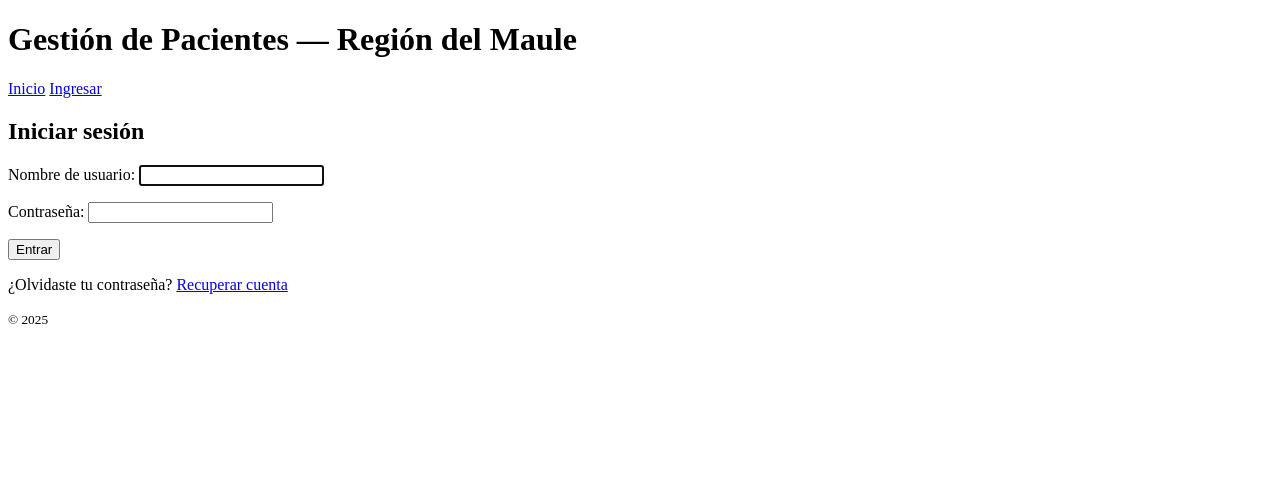
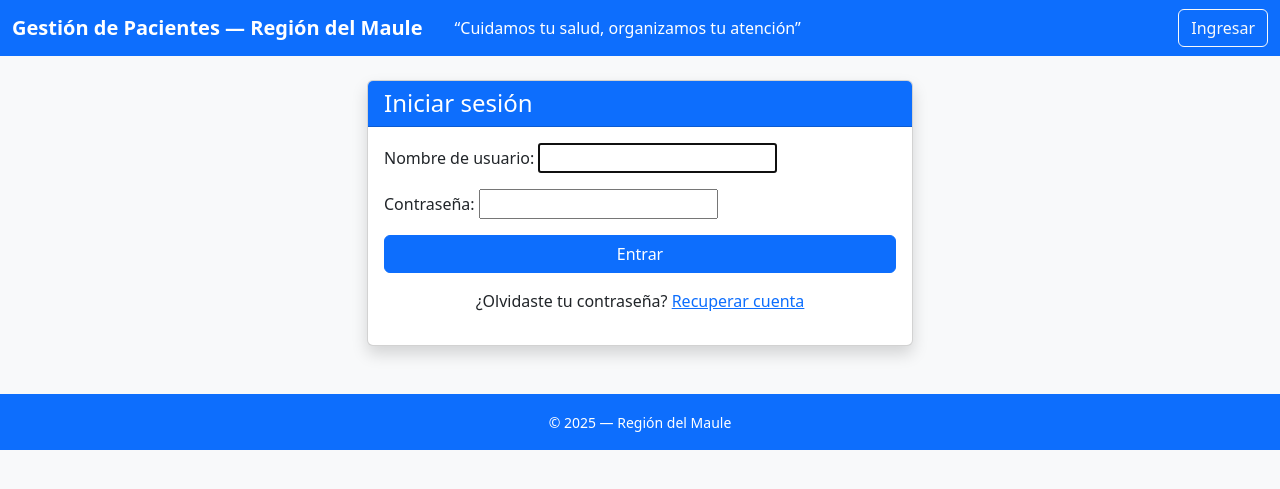
Before and after one commit to Geissen-Rodriguez/salud_maule_EVA4_PIP_GFRG_JAPR_AISO, a Django app: page /login/ in a window 1280 px wide. Shown: the top 489 px of the page. Run offline with Django 5.2, Linux system fonts and the light colour scheme.

Commit message:
Diseño base y login funcional con Bootstrap

```diff
--- a/templates/base.html
+++ b/templates/base.html
@@ -2,31 +2,58 @@
 <html lang="es">
 <head>
   <meta charset="UTF-8">
-  <title>{% block title %}Salud Maule{% endblock %}</title>
+  <title>{% block title %}Gestión de Pacientes — Región del Maule{% endblock %}</title>
+  <!-- Bootstrap CDN -->
+  <link href="https://cdn.jsdelivr.net/npm/bootstrap@5.3.2/dist/css/bootstrap.min.css" rel="stylesheet">
 </head>
-<body>
-  <header>
-    <h1>Gestión de Pacientes — Región del Maule</h1>
-<nav>
-  <a href="{% url 'inicio' %}">Inicio</a>
+<body class="bg-light">
+
+  <!-- Navbar -->
+  <nav class="navbar navbar-expand-lg navbar-dark bg-primary">
+    <div class="container-fluid">
+      <a class="navbar-brand fw-bold" href="{% url 'inicio' %}">
+        Gestión de Pacientes — Región del Maule
+      </a>
+      <span class="navbar-text text-white ms-3">
+        “Cuidamos tu salud, organizamos tu atención”
+      </span>
+      <div class="ms-auto">
         {% if user.is_authenticated %}
-    <form action="{% url 'logout' %}" method="post" style="display:inline;">
+          <form action="{% url 'logout' %}" method="post" class="d-inline">
             {% csrf_token %}
-      <button type="submit">Salir</button>
+            <button type="submit" class="btn btn-outline-light">Salir</button>
           </form>
         {% else %}
-    <a href="{% url 'login' %}">Ingresar</a>
+          <a href="{% url 'login' %}" class="btn btn-outline-light">Ingresar</a>
         {% endif %}
+      </div>
+    </div>
   </nav>
-  </header>
+
+  <!-- Mensajes -->
+  <div class="container mt-3">
     {% if messages %}
-    <ul>
+      <div class="alert alert-info">
+        <ul class="mb-0">
           {% for m in messages %}
             <li>{{ m }}</li>
           {% endfor %}
         </ul>
+      </div>
     {% endif %}
-  <main>{% block content %}{% endblock %}</main>
-  <footer><small>&copy; 2025</small></footer>
+  </div>
+
+  <!-- Contenido -->
+  <main class="container mt-4">
+    {% block content %}{% endblock %}
+  </main>
+
+  <!-- Footer -->
+  <footer class="bg-primary text-white text-center py-3 mt-5">
+    <small>© 2025 — Región del Maule</small>
+  </footer>
+
+  <!-- Bootstrap JS -->
+  <script src="https://cdn.jsdelivr.net/npm/bootstrap@5.3.2/dist/js/bootstrap.bundle.min.js"></script>
 </body>
 </html>
--- a/templates/login.html
+++ b/templates/login.html
@@ -1,14 +1,24 @@
 {% extends "base.html" %}
 {% block title %}Acceso{% endblock %}
 {% block content %}
-<h2>Iniciar sesión</h2>
+<div class="row justify-content-center">
+  <div class="col-md-6">
+    <div class="card shadow">
+      <div class="card-header bg-primary text-white">
+        <h4 class="mb-0">Iniciar sesión</h4>
+      </div>
+      <div class="card-body">
         <form method="post">
           {% csrf_token %}
           {{ form.as_p }}
-  <button type="submit">Entrar</button>
+          <button type="submit" class="btn btn-primary w-100">Entrar</button>
         </form>
-<p>
+        <p class="mt-3 text-center">
           ¿Olvidaste tu contraseña?
           <a href="{% url 'recuperacion' %}">Recuperar cuenta</a>
         </p>
+      </div>
+    </div>
+  </div>
+</div>
 {% endblock %}
```
Lines whose indentation alone changed are shown as unchanged.
